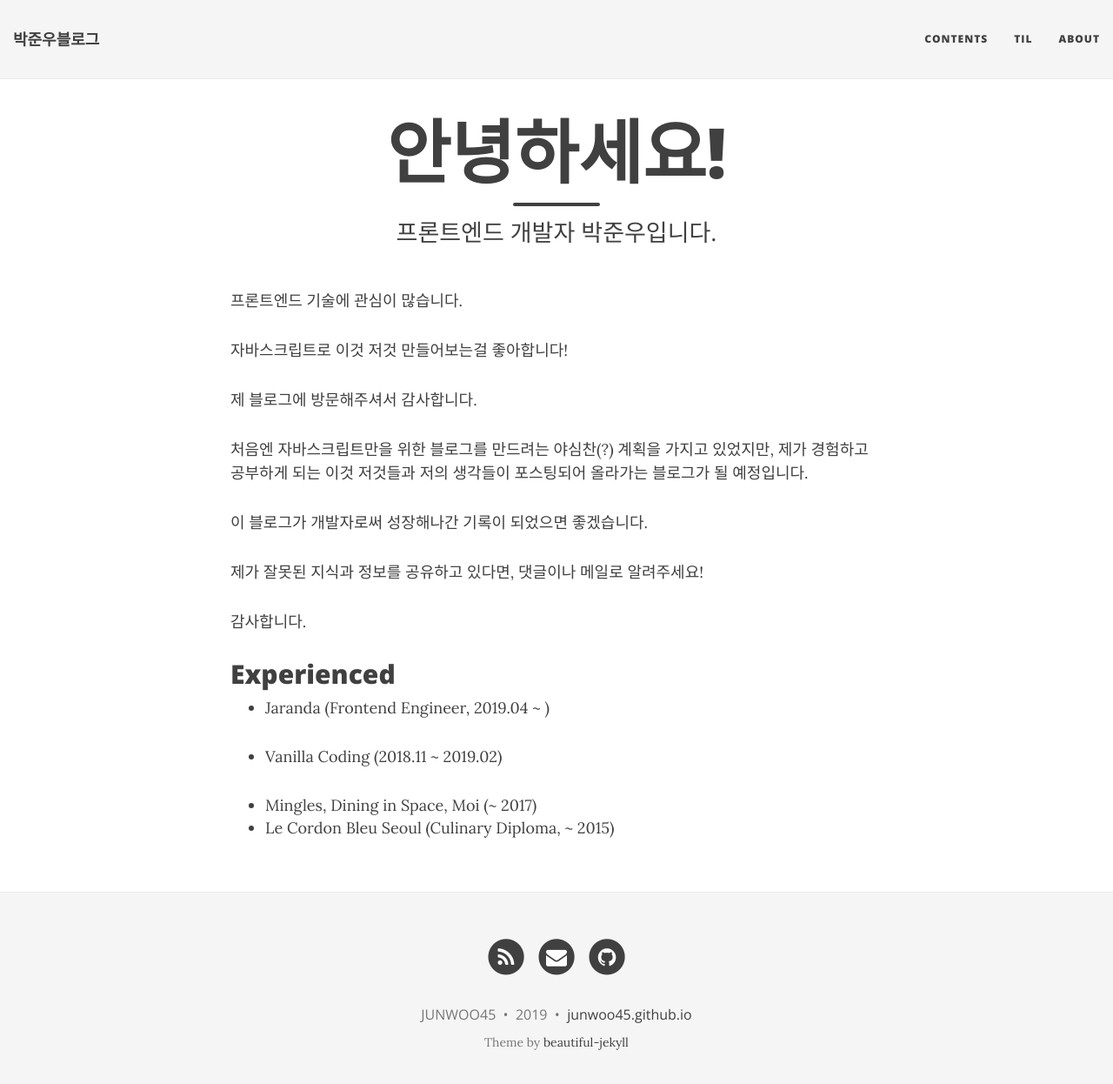
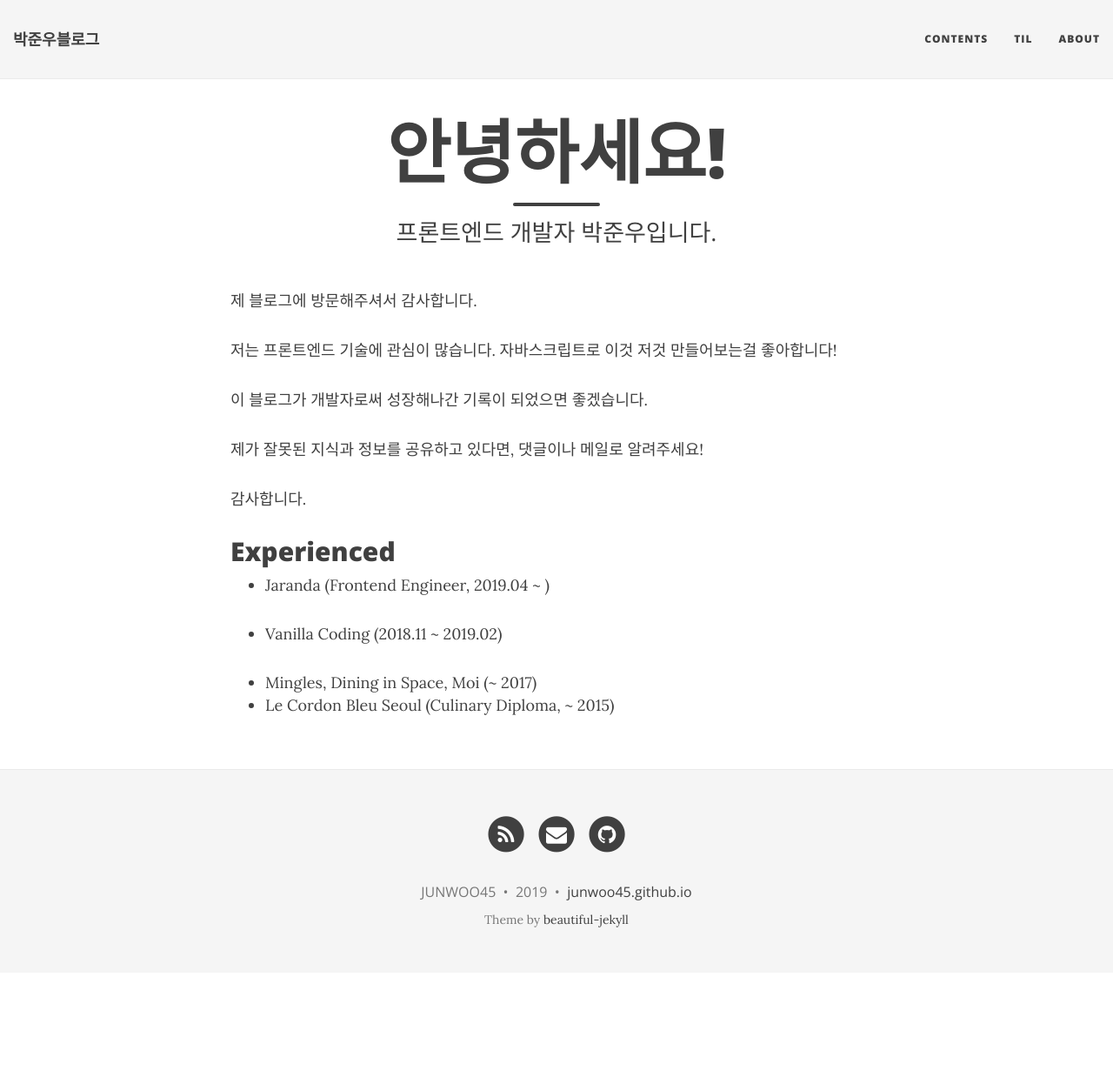
Before and after one commit to JUNWOO45/junwoo45.github.io.archived, a Jekyll site: the page built from aboutme.md, in a window 1280 px wide and 1259 px high. Shown: the top 1246 px of the window at 87% size. Built offline with Jekyll 4.4.1, drawn with Linux system fonts in a browser that asks for light colours; nearby versions of some CDN libraries.

Commit message:
Modify About page

```diff
--- a/aboutme.md
+++ b/aboutme.md
@@ -5,15 +5,9 @@ subtitle: 프론트엔드 개발자 박준우입니다.
 image: /img/test.jpg
 ---
 
-
-프론트엔드 기술에 관심이 많습니다.
-
-자바스크립트로 이것 저것 만들어보는걸 좋아합니다!
-
 제 블로그에 방문해주셔서 감사합니다.
 
-처음엔 자바스크립트만을 위한 블로그를 만드려는 야심찬(?) 계획을 가지고 있었지만,
-제가 경험하고 공부하게 되는 이것 저것들과 저의 생각들이 포스팅되어 올라가는 블로그가 될 예정입니다.
+저는 프론트엔드 기술에 관심이 많습니다. 자바스크립트로 이것 저것 만들어보는걸 좋아합니다!
 
 이 블로그가 개발자로써 성장해나간 기록이 되었으면 좋겠습니다.
 
```
